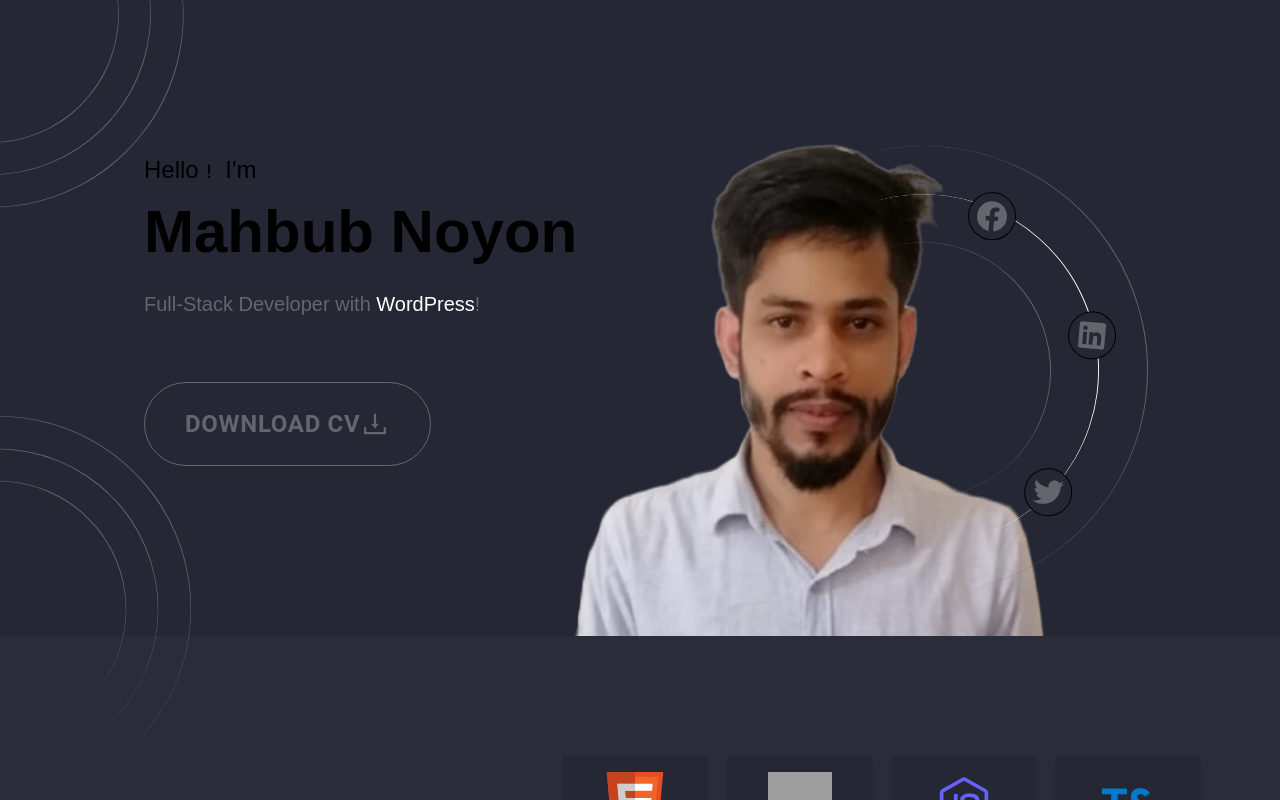
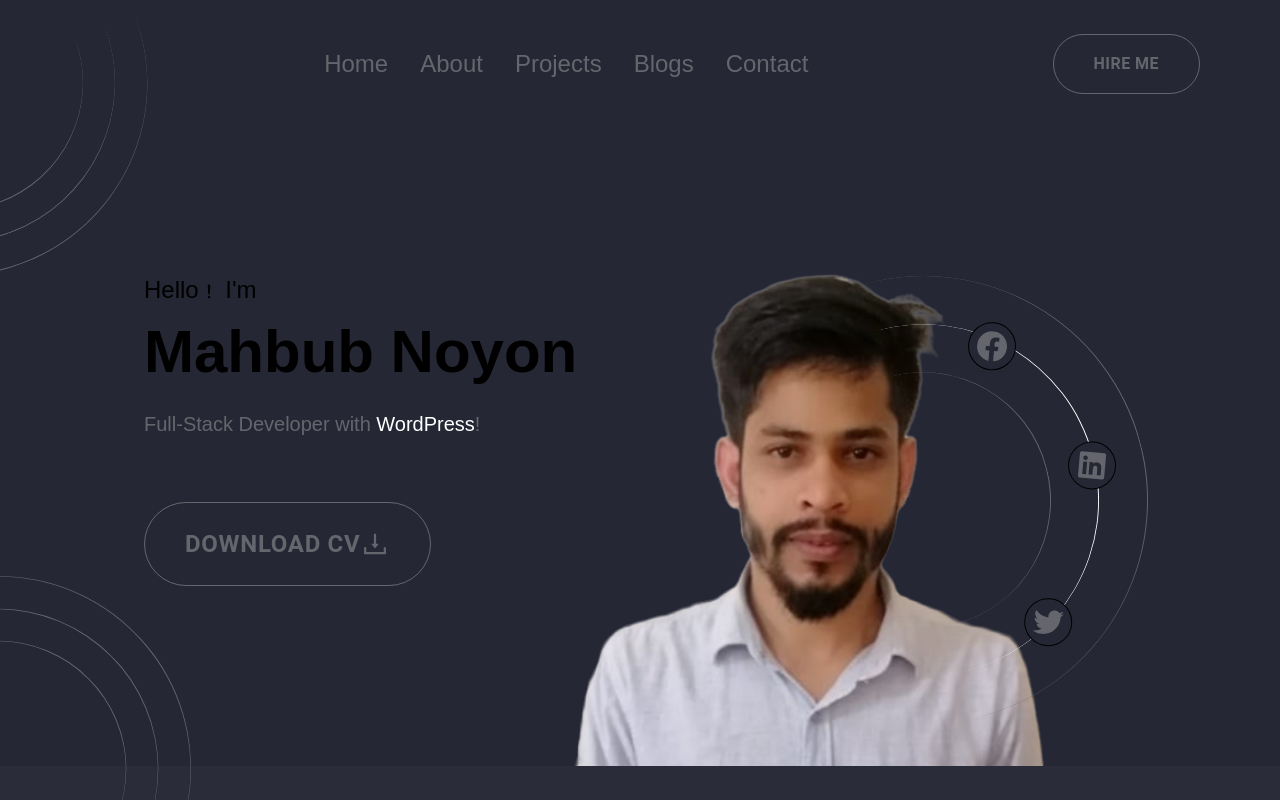
Before and after one commit to mahbubnoyon506/portfolio-next-project, a Next.js app: page / in a window 1280 px wide. Shown: the top 800 px of the page. Built offline with nearby package versions, Linux system fonts and the light colour scheme; grey boxes are pictures that could not be loaded.

Commit message:
navmenu added

```diff
--- /dev/null
+++ b/components/header/header.js
@@ -0,0 +1,33 @@
+import Link from 'next/link';
+import React from 'react';
+import { Button } from '@mui/material';
+
+const Header = () => {
+    return (
+        <div className='bg-primary px-5 md:px-10 lg:px-20 flex justify-between items-center pt-2 sticky top-0'>
+            <div></div>
+            <ul className='flex justify-center items-center py-10 border-b-base-100 '>
+                <li className='px-4'><a className='text-2xl text-neutral hover:text-base-100 transition-all ease-in-out duration-300' href="">Home</a></li>
+                <li className='px-4'><a className='text-2xl text-neutral hover:text-base-100 transition-all ease-in-out duration-300' href="">About</a></li>
+                <li className='px-4'><a className='text-2xl text-neutral hover:text-base-100 transition-all ease-in-out duration-300' href="">Projects</a></li>
+                <li className='px-4'><a className='text-2xl text-neutral hover:text-base-100 transition-all ease-in-out duration-300' href="">Blogs</a></li>
+                <li className='px-4'><a className='text-2xl text-neutral hover:text-base-100 transition-all ease-in-out duration-300' href="">Contact</a></li>
+            </ul>
+            <div>
+                <Button sx={{
+                    borderRadius: '45px',
+                    padding: '15px 40px',
+                    border: '1px solid #65666D',
+                    color: '#65666D',
+                    fontSize: '16px',
+                    fontWeight: '700',
+                    '&:hover': {
+                        color: '#fff', border: '1px solid #fff', background: 'transparent'
+                    },
+                }} variant='outlined'>Hire Me</Button>
+            </div>
+        </div>
+    );
+};
+
+export default Header;
--- a/components/home/about.js
+++ b/components/home/about.js
@@ -33,8 +33,9 @@ const About = () => {
                         {
                             skills.map((skill, index) =>
                                 <>
-                                    <Card className='' key={index} sx={{ background: '#252734', '&hover': {background: '#2A2C39'}}}>
+                                    <Card className='' key={index} sx={{ background: '#252734', '&hover': { background: '#2A2C39' } }}>
                                         <div className='p-4  bg-primary group hover:bg-secondary'>
+                                            {/* <Image src={skill.image} width='100' height='100' alt=''/> */}
                                             <img className='w-16 mx-auto' src={skill.image} alt="" />
                                             <div className='flex justify-center mt-2'>
                                                 <CountUp
--- a/components/home/bannerProfile.js
+++ b/components/home/bannerProfile.js
@@ -7,6 +7,7 @@ import { AiOutlineDownload } from 'react-icons/ai';
 import Image from 'next/image';
 import { FaInstagram, FaLinkedin, FaRegCopyright, FaTwitter } from 'react-icons/fa';
 import { BsFacebook } from 'react-icons/bs';
+import bannerImage from '../../public/images/profileImage.png'
 
 const BannerProfile = () => {
     const el = useRef(null);
@@ -37,7 +38,7 @@ const BannerProfile = () => {
     return (
         <div className='bg-primary grid lg:grid-cols-2 items-end -z-10'>
             <div>
-                <div className=' hidden lg:block rotate-[130deg] mr-[500px] mt-[-270px]'>
+                <div className=' hidden lg:block rotate-[160deg] mr-[500px] mt-[-270px]'>
                     <div className=''>
                         <div className='flex justify-center items-center border border-b-0 border-l-0 border-r-0 border-neutral w-96 h-96 rounded-t-full rounded-r-full'>
                             <div className='flex justify-center items-center border border-b-0 border-l-0 border-r-0 border-neutral w-80 h-80 rounded-full z-50'>
@@ -46,7 +47,7 @@ const BannerProfile = () => {
                         </div>
                     </div>
                 </div>
-                <div className='pt-10 pl-5 md:pl-16 lg:pl-36 pb-10'>
+                <div className='pt-10 pl-5 md:pl-16 lg:pl-36 pb-20'>
                     <div className='flex justify-left items-center'>
                         <p className='text-2xl'>Hello<BsExclamationLg className='inline' size={20} /> I&apos;m</p>
                     </div>
@@ -65,7 +66,7 @@ const BannerProfile = () => {
                     }} variant='outlined'>Download CV <AiOutlineDownload size={30} /> </Button>
                 </div>
                 <div className='hidden lg:block pt-24'>
-                    <div className='rotate-45 ml-[-270px] mb-[-350px]'>
+                    <div className='rotate-45 ml-[-270px] mb-[-380px]'>
                         <div className='flex justify-center items-center border border-b-0 border-l-0 border-r-0 border-neutral w-96 h-96 rounded-t-full rounded-r-full'>
                             <div className='flex justify-center items-center border border-b-0 border-l-0 border-r-0 border-neutral w-80 h-80 rounded-full z-50'>
                                 <div className='border border-b-0 border-l-0 border-r-0 border-neutral w-64 h-64 rounded-full z-50'></div>
@@ -76,7 +77,7 @@ const BannerProfile = () => {
             </div>
             <div className='flex justify-center lg:justify-start lg:ml-[-70px]'>
                 <div className='relative'>
-                    <Image className='' src='/images/profileImage.png' width='500' height='700' alt='' />
+                    <Image className='' src={bannerImage} width='500' height='700' alt='' />
                     <div className='hidden md:block rotate-[75deg] absolute mt-[-490px] ml-[130px]'>
                         <div className='flex items-center justify-center w-[28rem] h-[28rem] border border-b-0 border-l-0 border-r-0 border-neutral rounded-full'>
                             <div className='flex items-center justify-center w-[22rem] h-[22rem] border border-b-0 border-l-0 border-r-0 border-base-100 rounded-full'>
--- a/components/layout.js
+++ b/components/layout.js
@@ -2,6 +2,7 @@ import Head from 'next/head';
 import styles from './layout.module.css';
 import MouseParticles from 'react-mouse-particles'
 import Footer from './footer/footer';
+import Header from './header/header';
 
 const siteTitle = 'Portfolio Site'
 
@@ -23,8 +24,9 @@ export default function Layout({ children, home }) {
         <meta name="og:title" content={siteTitle} />
         <meta name="twitter:card" content="summary_large_image" />
       </Head>
+      <Header/>
       <main>{children}</main>
-      <Footer></Footer>
+      <Footer/>
       <MouseParticles g={1} color="random" cull="col,image-wrapper"/>
     </div>
   );
```
